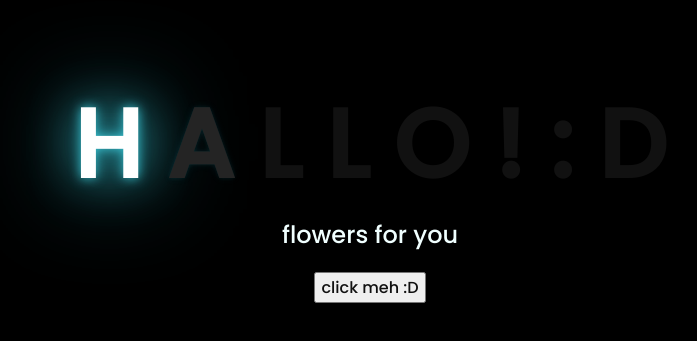
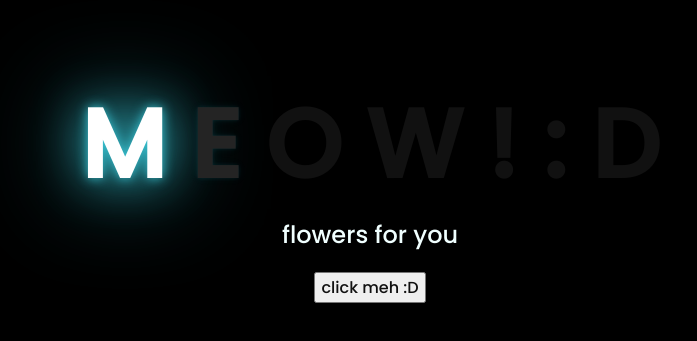
Before and after one commit to siddu-k/Flower-animation-, a plain HTML site: page index.html in a window 1280 px wide. Shown: the part 221-562 px from the top of the page, without its empty margins (278-975 px from the left). Drawn offline with Linux system fonts and the light colour scheme.

Commit message:
Update index.html

```diff
--- a/index.html
+++ b/index.html
@@ -13,11 +13,11 @@
 <body>
   <div class="greetings">
 
-    <span>H</span>
-    <span>A</span>
-    <span>L</span>
-    <span>L</span>
+    <span>M</span>
+    <span>E</span>
     <span>O</span>
+    <span>W</span>
+
     <span>!</span>
     <span>:</span>
     <span>D</span></span>
```
